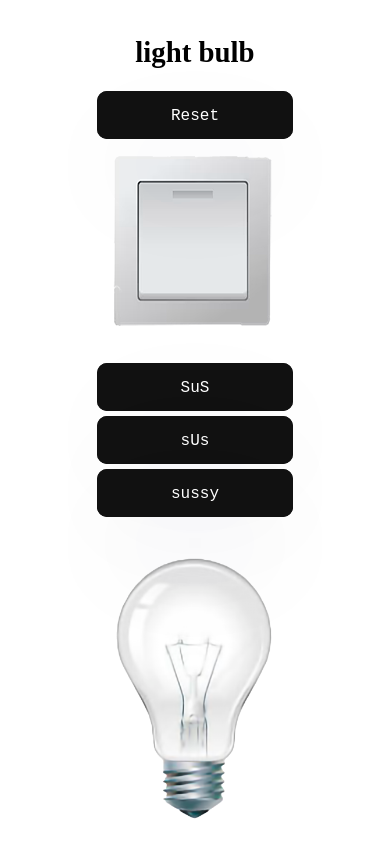
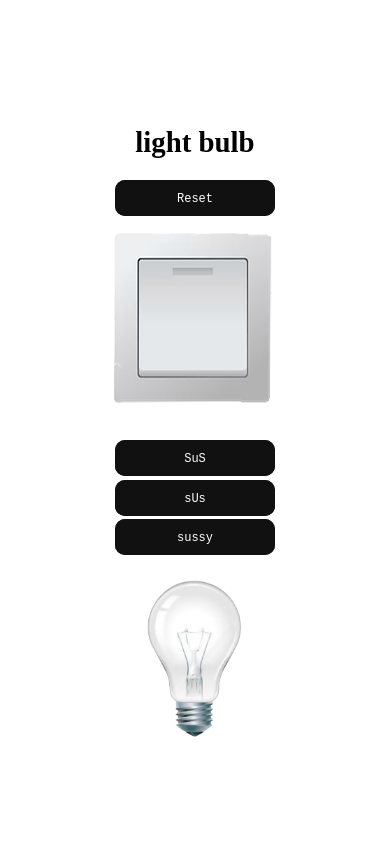
Before and after one commit to SamuTechMan/Light, a plain HTML site: page index.html in a window 390 px wide. Drawn offline with Linux system fonts and the light colour scheme.

Commit message:
adjust responsivity in small screen

```diff
--- a/style.css
+++ b/style.css
@@ -334,11 +334,10 @@ img {
 }
 @media only screen and (max-width: 1366px) {
   img {
-    height: 20em;
+    height: 20.5em;
   }
 
   .buttons {
-    flex-direction: column;
     margin-top: 1em;
   }
   .tittle {
@@ -348,7 +347,7 @@ img {
     width: 100%;
     height: 2em;
     margin: 0.1em;
-    font-size: 1.03em;
+    font-size: 2em;
     padding-bottom: 2em;
   }
 }
@@ -359,7 +358,6 @@ img {
   }
 
   .buttons {
-    flex-direction: column;
     margin-top: 1em;
   }
   .tittle {
@@ -402,7 +400,7 @@ img {
 
 @media only screen and (max-width: 400px) {
   img {
-    height: 20em;
+    height: 12em;
   }
 
   .buttons {
@@ -413,14 +411,13 @@ img {
     font-size: 1.8em;
   }
   #tittle {
-    height: 1em;
-    width: 1em;
+    height: 5px;
+    width: 5px;
   }
   .button {
-    margin-top: 1em;
     width: 80%;
-    height: 3em;
+    height: 10px;
     margin: 0.15em;
-    font-size: 1em;
+    font-size: 0.75em;
   }
 }
```
